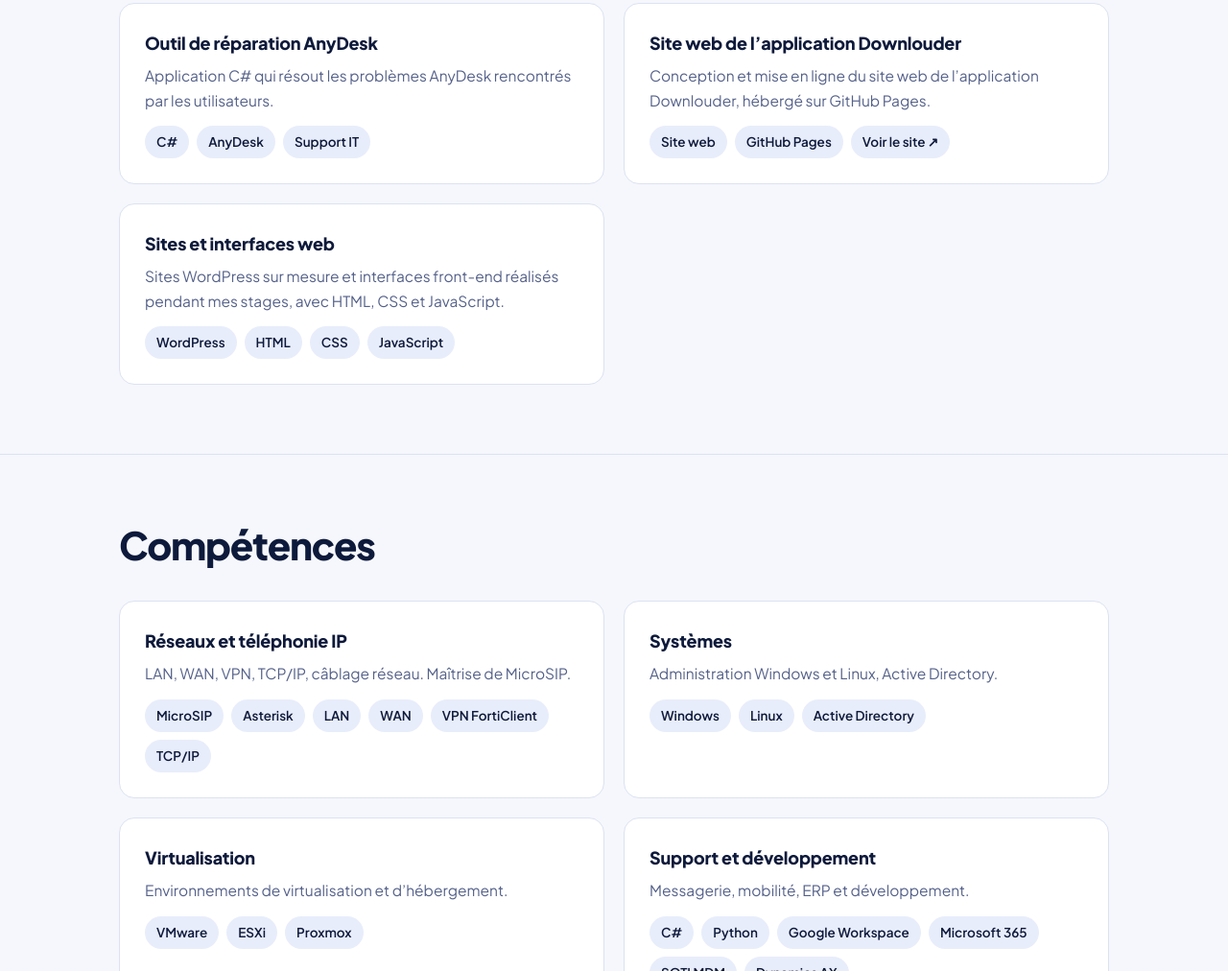
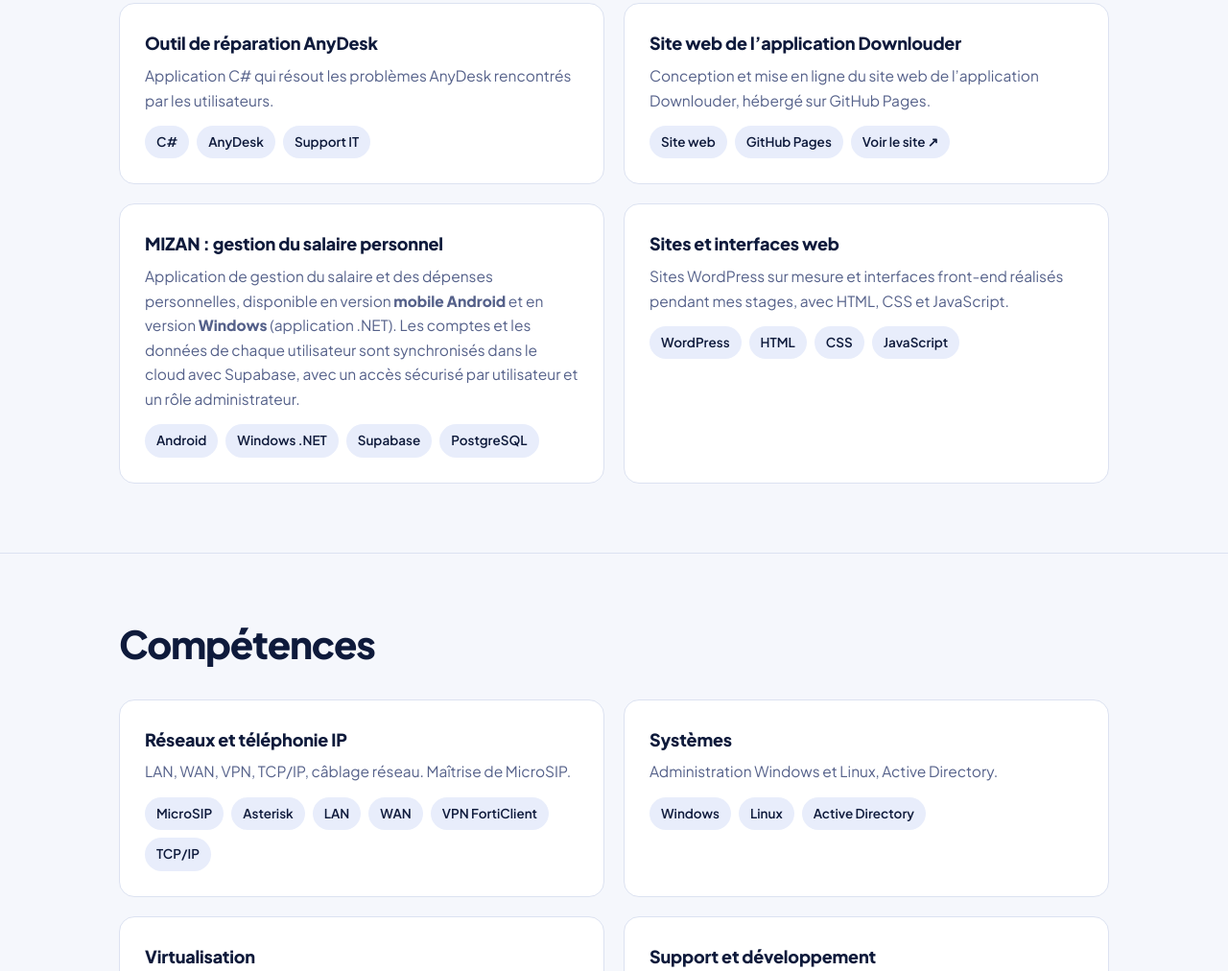
Before and after one commit to benabdelmoulaachraf/PORTFOLIO, a plain HTML site: page index.html in a window 1280 px wide. Shown: the part 2602-3614 px from the top of the page at 96% size. Drawn offline with Linux system fonts and the light colour scheme.

Commit message:
Add files via upload

```diff
--- a/index.html
+++ b/index.html
@@ -80,6 +80,7 @@ footer{padding:28px 0 40px;border-top:1px solid var(--line);color:var(--mute);fo
 <div class="card"><h3>Analyseur WiFi et outil de diagnostic</h3><p>Application C# pour analyser les réseaux WiFi et tester et déboguer la connexion.</p><div class="chips"><span>C#</span><span>WiFi</span><span>Diagnostic réseau</span></div></div>
 <div class="card"><h3>Outil de réparation AnyDesk</h3><p>Application C# qui résout les problèmes AnyDesk rencontrés par les utilisateurs.</p><div class="chips"><span>C#</span><span>AnyDesk</span><span>Support IT</span></div></div>
 <a class="card" href="https://benabdelmoulaachraf.github.io/Downlouder/" target="_blank" rel="noopener noreferrer" style="text-decoration:none"><h3>Site web de l’application Downlouder</h3><p>Conception et mise en ligne du site web de l’application Downlouder, hébergé sur GitHub Pages.</p><div class="chips"><span>Site web</span><span>GitHub Pages</span><span>Voir le site ↗</span></div></a>
+<div class="card"><h3>MIZAN : gestion du salaire personnel</h3><p>Application de gestion du salaire et des dépenses personnelles, disponible en version <b>mobile Android</b> et en version <b>Windows</b> (application .NET). Les comptes et les données de chaque utilisateur sont synchronisés dans le cloud avec Supabase, avec un accès sécurisé par utilisateur et un rôle administrateur.</p><div class="chips"><span>Android</span><span>Windows .NET</span><span>Supabase</span><span>PostgreSQL</span></div></div>
 <div class="card"><h3>Sites et interfaces web</h3><p>Sites WordPress sur mesure et interfaces front-end réalisés pendant mes stages, avec HTML, CSS et JavaScript.</p><div class="chips"><span>WordPress</span><span>HTML</span><span>CSS</span><span>JavaScript</span></div></div></div></div></section>
 
 <section id="competences"><div class="w"><h2>Compétences</h2>
```
